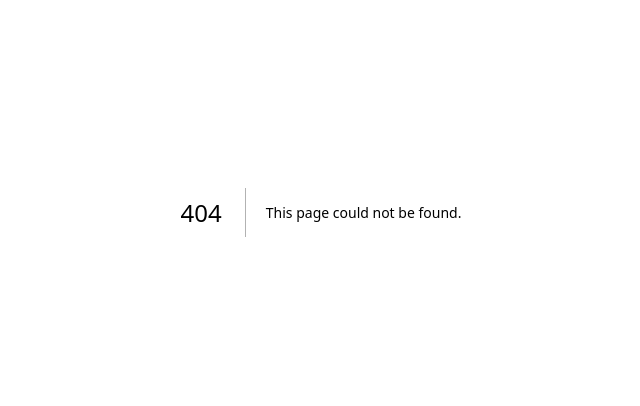
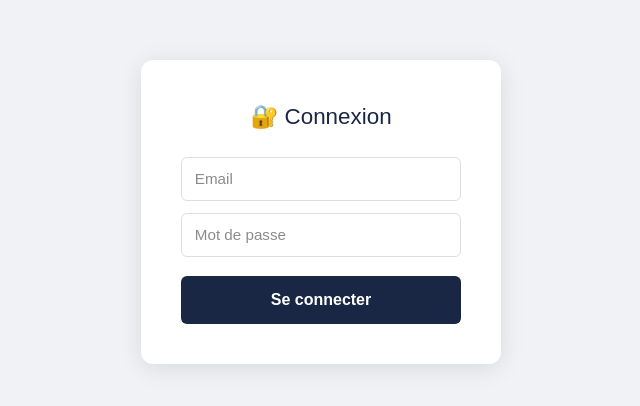
Before and after one commit to jfgautreau/planner, a Next.js app: page /login in a window 1280 px wide. Before the commit this address had no page. Shown: the part 188-594 px from the top of the page, without its empty margins (319-959 px from the left). Built offline with nearby package versions, Linux system fonts and the light colour scheme; no server answers.

Commit message:
màj : login pour sécurisation

```diff
--- /dev/null
+++ b/app/login/page.tsx
@@ -0,0 +1,39 @@
+"use client";
+import { useState } from "react";
+import { supabase } from "@/lib/supabase";
+import { useRouter } from "next/navigation";
+
+export default function LoginPage() {
+  const router = useRouter();
+  const [email, setEmail] = useState("");
+  const [password, setPassword] = useState("");
+  const [error, setError] = useState("");
+  const [loading, setLoading] = useState(false);
+
+  const login = async () => {
+    setLoading(true); setError("");
+    const { error } = await supabase.auth.signInWithPassword({ email, password });
+    if (error) { setError("Email ou mot de passe incorrect."); setLoading(false); return; }
+    router.push("/");
+  };
+
+  return (
+    <div style={{ display:"flex", alignItems:"center", justifyContent:"center", minHeight:"100vh", background:"#f0f2f5" }}>
+      <div style={{ background:"white", padding:"2.5rem", borderRadius:12, width:360, boxShadow:"0 4px 24px rgba(0,0,0,0.1)" }}>
+        <h1 style={{ margin:"0 0 1.5rem", fontSize:"1.4rem", color:"#1a2744", textAlign:"center" }}>🔐 Connexion</h1>
+        <input value={email} onChange={e=>setEmail(e.target.value)} placeholder="Email"
+          style={inp} type="email" />
+        <input value={password} onChange={e=>setPassword(e.target.value)} placeholder="Mot de passe"
+          style={{...inp, marginTop:"0.75rem"}} type="password"
+          onKeyDown={e=>e.key==="Enter"&&login()} />
+        {error && <div style={{ color:"#e74c3c", fontSize:"0.85rem", marginTop:"0.5rem" }}>{error}</div>}
+        <button onClick={login} disabled={loading}
+          style={{ width:"100%", marginTop:"1.2rem", padding:"0.75rem", background:"#1a2744", color:"white", border:"none", borderRadius:6, fontWeight:"bold", cursor:"pointer", fontSize:"1rem" }}>
+          {loading ? "Connexion..." : "Se connecter"}
+        </button>
+      </div>
+    </div>
+  );
+}
+
+const inp: React.CSSProperties = { width:"100%", padding:"0.6rem 0.8rem", border:"1px solid #ddd", borderRadius:6, fontSize:"0.95rem", boxSizing:"border-box" };
--- a/components/AnnualPlanner.tsx
+++ b/components/AnnualPlanner.tsx
@@ -54,6 +54,10 @@ export function FixedNav({ activePath }: { activePath: string }) {
     color: activePath===path ? NAVY : "rgba(255,255,255,0.8)",
     fontWeight:"bold", fontSize:"0.82rem",
   });
+  const logout = async () => {
+    await supabase.auth.signOut();
+    router.push("/login");
+  };
   return (
     <div style={{ position:"fixed", top:0, left:0, right:0, height:46, background:NAVY, display:"flex", alignItems:"center", padding:"0 1rem", gap:"0.3rem", zIndex:500, boxShadow:"0 2px 8px rgba(0,0,0,0.3)" }}>
       <span style={{ color:"white", fontWeight:"bold", fontSize:"1rem", marginRight:"0.8rem" }}>📅 Planner</span>
@@ -62,6 +66,9 @@ export function FixedNav({ activePath }: { activePath: string }) {
       <button onClick={() => router.push("/dashboardprod")}  style={s("/dashboardprod")}>📊 TdB Prod</button>
       <button onClick={() => router.push("/dashboardrh")}    style={s("/dashboardrh")}>📊 TdB RH</button>
       <button onClick={() => router.push("/settings")}       style={s("/settings")}>⚙️ Paramètres</button>
+      <button onClick={logout} style={{ marginLeft:"auto", padding:"0.3rem 0.8rem", background:"#e74c3c", color:"white", border:"none", borderRadius:4, cursor:"pointer", fontSize:"0.78rem", fontWeight:"bold" }}>
+        🚪 Déconnexion
+      </button>
     </div>
   );
 }
--- /dev/null
+++ b/middleware.ts
@@ -0,0 +1,18 @@
+import { createMiddlewareClient } from "@supabase/auth-helpers-nextjs";
+import { NextResponse } from "next/server";
+import type { NextRequest } from "next/server";
+
+export async function middleware(req: NextRequest) {
+  const res = NextResponse.next();
+  const supabase = createMiddlewareClient({ req, res });
+  const { data: { session } } = await supabase.auth.getSession();
+
+  if (!session && req.nextUrl.pathname !== "/login") {
+    return NextResponse.redirect(new URL("/login", req.url));
+  }
+  return res;
+}
+
+export const config = {
+  matcher: ["/((?!_next/static|_next/image|favicon.ico).*)"],
+};
--- a/package.json
+++ b/package.json
@@ -9,6 +9,7 @@
     "lint": "eslint"
   },
   "dependencies": {
+    "@supabase/auth-helpers-nextjs": "^0.15.0",
     "@supabase/supabase-js": "^2.101.0",
     "html2canvas": "^1.4.1",
     "jspdf": "^4.2.1",
```
Also changed, not shown: 1 other file (tests, documents, lock files or other folders).
